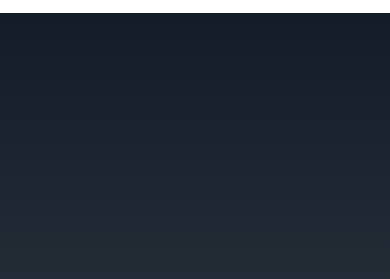
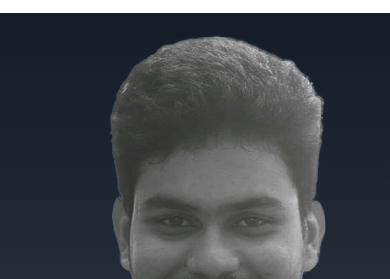
Before and after one commit to Akash-Preet/portfolio, a plain HTML site: page index.html in a window 390 px wide. Shown: the part 102-381 px from the top of the page. Drawn offline with Linux system fonts and the light colour scheme; the site is published under a folder, as on GitHub Pages, so addresses that start at the root find nothing.

Commit message:
Image Path

```diff
--- a/css/style.css
+++ b/css/style.css
@@ -55,6 +55,11 @@ button {
   color: white;
   font-size: 2.2rem;
   cursor: pointer;
+  transition: all .5s ease-in;
+}
+
+button:hover {
+  background-color: #0a4277;
 }
 
 /* --------------------------------------- Navbar and Hero Section ---------------------------------------*/
@@ -88,7 +93,7 @@ nav ul {
 
 .hero {
   min-height: 90vh;
-  background: url("/pick/apLand.png");
+  background: url("../pick/apLand.png");
   background-repeat: no-repeat;
   background-size: auto;
   background-position: top right;
@@ -119,7 +124,8 @@ nav ul {
 
   .hero {
     min-height: 90vh;
-    background: linear-gradient(to top, rgba(255, 255, 255, 0.2), transparent), url("/pick/apLand.png");
+    background: linear-gradient(to top, rgba(255, 255, 255, 0.2), transparent),
+      url("../pick/apLand.png");
     background-repeat: no-repeat;
     background-size: auto;
     background-position: bottom center;
@@ -148,7 +154,8 @@ nav ul {
 
   .hero {
     min-height: 90vh;
-    background: linear-gradient(to top, rgba(255, 255, 255, 0.2), transparent), url("/pick/apLand.png");
+    background: linear-gradient(to top, rgba(255, 255, 255, 0.2), transparent),
+      url("../pick/apLand.png");
     background-repeat: no-repeat;
     background-size: 65vh;
     background-position: bottom center;
```
